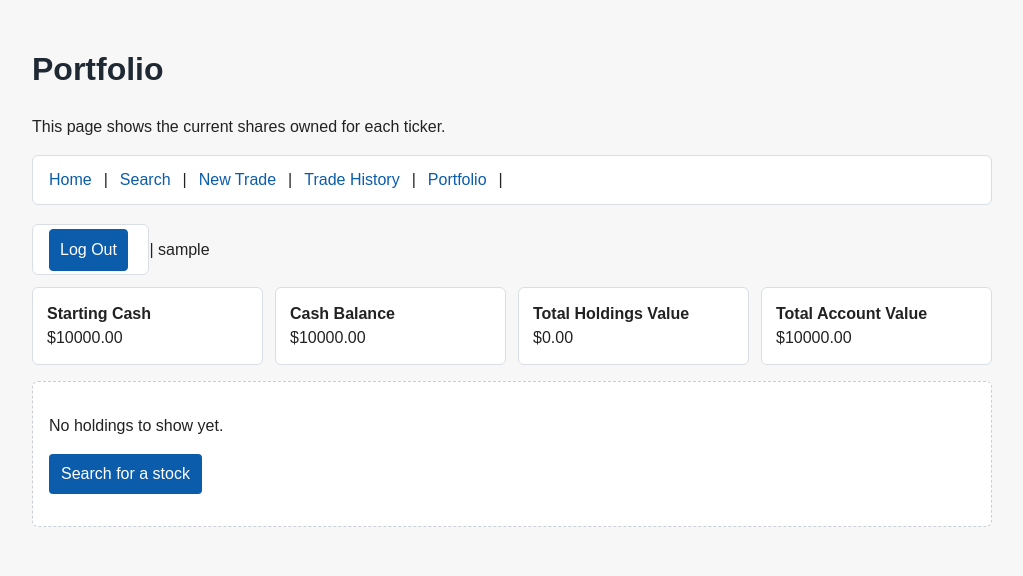
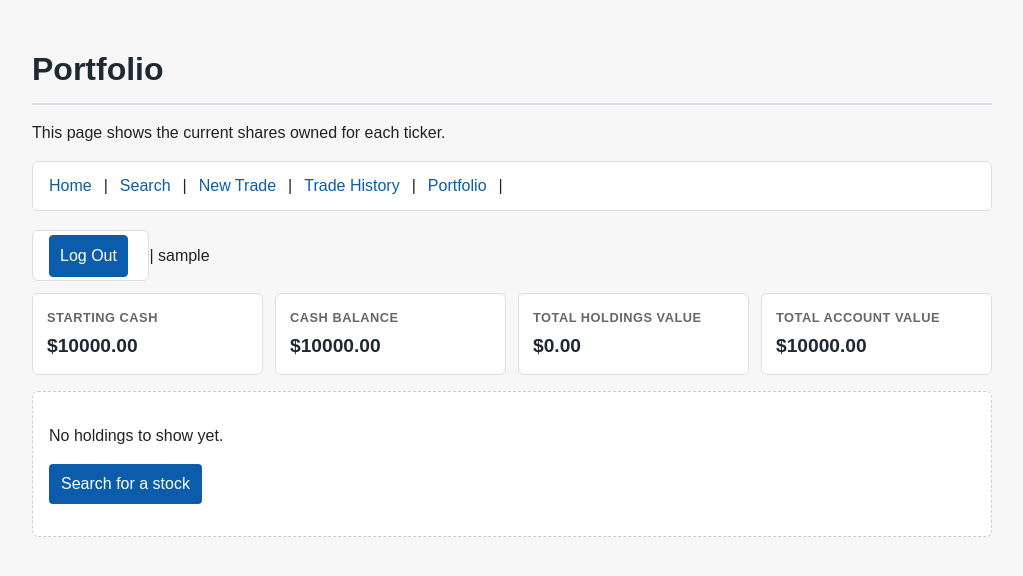
Before and after one commit to noahstephenson/Paper-Trading-App, a Django app: page /portfolio/ in a window 1280 px wide. Shown: the top 576 px of the page, without its empty margins (128-1151 px from the left). Run offline with Django 5.2, Linux system fonts and the light colour scheme; the visitor is signed in with stand-in values (Sample User, id 1); data that the repository does not hold is empty.

Commit message:
Add CSS polish: focus states, table striping, danger button, form groups, summary card styling
Co-Authored-By: Claude Sonnet 4.6 <noreply@anthropic.com>

```diff
--- a/trading/static/trading/styles.css
+++ b/trading/static/trading/styles.css
@@ -8,7 +8,13 @@ body {
     background-color: #f7f7f7;
 }
 
-h1,
+h1 {
+    color: #1f2933;
+    border-bottom: 2px solid #d8dee4;
+    padding-bottom: 10px;
+    margin-bottom: 8px;
+}
+
 h2 {
     color: #1f2933;
 }
@@ -37,6 +43,9 @@ a:hover {
 .site-nav form {
     display: inline;
     margin: 0;
+    padding: 0;
+    background: none;
+    border: none;
 }
 
 form {
@@ -45,6 +54,10 @@ form {
     background-color: #ffffff;
     border: 1px solid #d8dee4;
     border-radius: 6px;
+}
+
+.form-group {
+    margin-bottom: 16px;
 }
 
 label {
@@ -69,6 +82,12 @@ select {
     box-sizing: border-box;
 }
 
+input:focus,
+select:focus {
+    outline: 2px solid #0b5cab;
+    border-color: #0b5cab;
+}
+
 button {
     background-color: #0b5cab;
     color: #ffffff;
@@ -78,6 +97,15 @@ button {
 
 button:hover {
     background-color: #094d91;
+}
+
+.button-danger {
+    background-color: #c0392b;
+    border-color: #c0392b;
+}
+
+.button-danger:hover {
+    background-color: #a93226;
 }
 
 table {
@@ -96,6 +124,14 @@ td {
 
 th {
     background-color: #eef3f8;
+}
+
+tbody tr:nth-child(even) {
+    background-color: #f7fafd;
+}
+
+tbody tr:hover {
+    background-color: #e8f0f8;
 }
 
 .message {
@@ -170,3 +206,18 @@ th {
     border: 1px solid #d8dee4;
     border-radius: 6px;
 }
+
+.summary-card strong {
+    display: block;
+    font-size: 0.8rem;
+    color: #666;
+    text-transform: uppercase;
+    letter-spacing: 0.04em;
+    margin-bottom: 4px;
+}
+
+.summary-card div {
+    font-size: 1.2rem;
+    font-weight: bold;
+    color: #1f2933;
+}
--- a/trading/templates/trading/index.html
+++ b/trading/templates/trading/index.html
@@ -58,7 +58,7 @@
         <form method="post" action="/demo/clear/">
             <!-- This button removes every saved trade. -->
             {% csrf_token %}
-            <button type="submit">Clear All Trades</button>
+            <button type="submit" class="button-danger">Clear All Trades</button>
         </form>
     {% endif %}
 </body>
--- a/trading/templates/trading/portfolio.html
+++ b/trading/templates/trading/portfolio.html
@@ -109,7 +109,7 @@
 
         <form method="post" action="/demo/clear/" style="margin-top: 1rem;">
             {% csrf_token %}
-            <button type="submit">Clear All Trades</button>
+            <button type="submit" class="button-danger">Clear All Trades</button>
         </form>
     {% else %}
         <div class="empty-state">
```
Also changed, not shown: trading/templates/trading/trade_form.html (+6 -3 lines).
